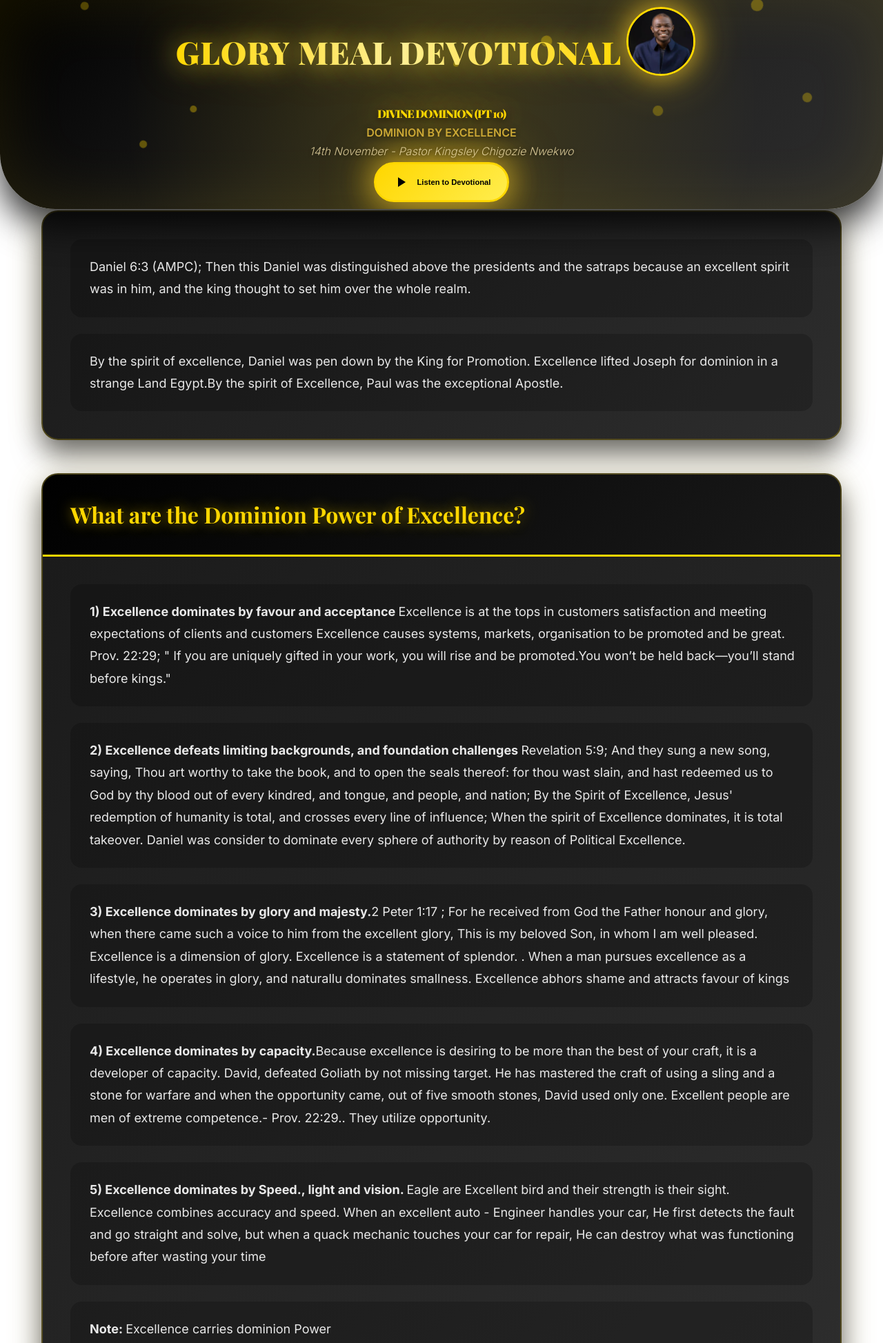
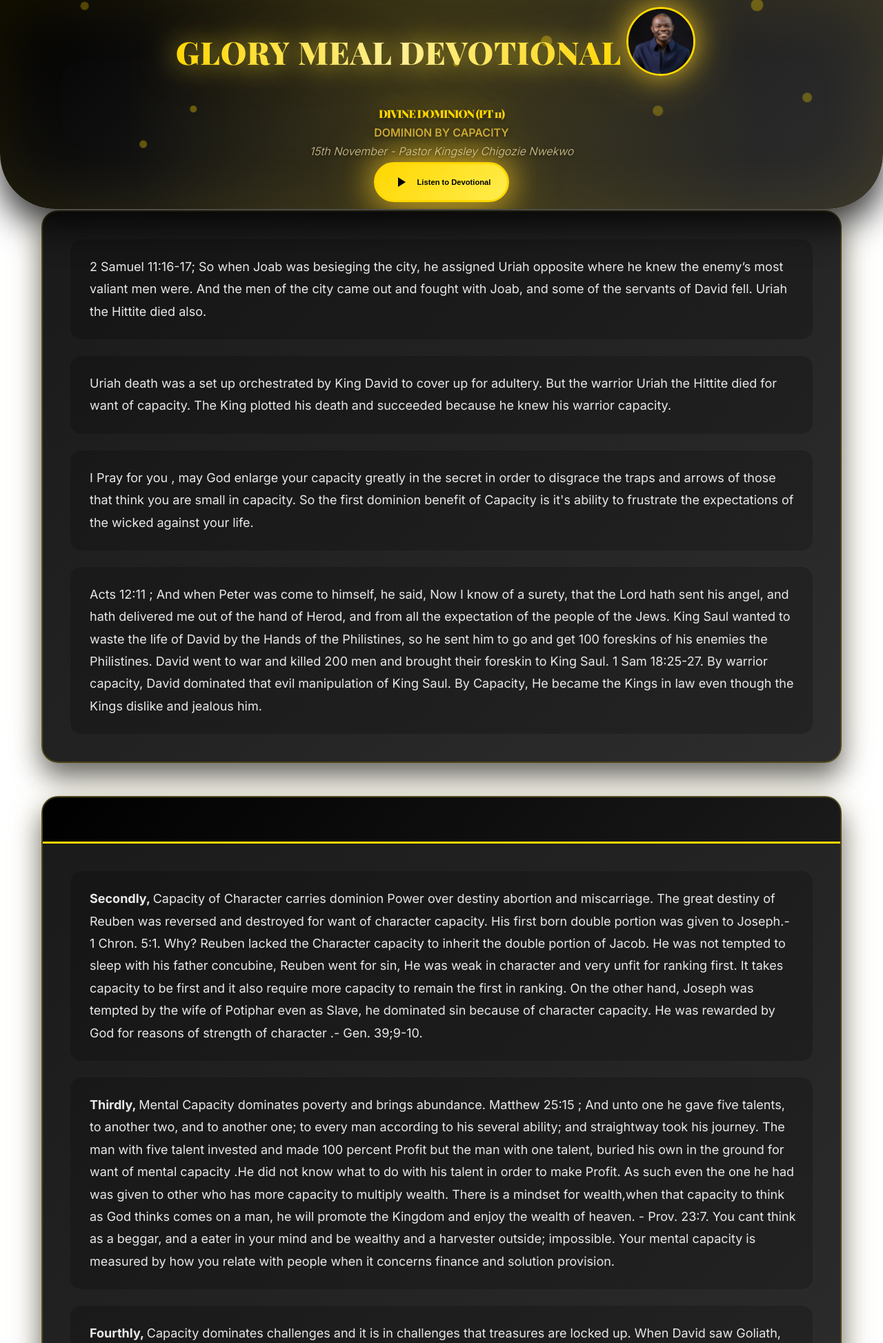
Before and after one commit to Improvisionwebber/DEVOTIONAL, a Django app: page / in a window 1280 px wide. Shown: the top 1947 px of the page at 69% size. Run offline with Django 5.2, Linux system fonts and the light colour scheme.

```diff
--- a/app/templates/index.html
+++ b/app/templates/index.html
@@ -864,13 +864,13 @@
          </div>
 
         <!-- Main Heading -->
-        <h1>DIVINE DOMINION (PT 10)</h1>
+        <h1>DIVINE DOMINION (PT 11)</h1>
 
         <!-- Subtitle -->
-        <h2>DOMINION BY EXCELLENCE</h2>
+        <h2>DOMINION BY CAPACITY</h2>
 
         <!-- Scripture Reference -->
-        <p>14th November - Pastor Kingsley Chigozie Nwekwo</p>
+        <p>15th November - Pastor Kingsley Chigozie Nwekwo</p>
 
         <!-- Play/Pause Button -->
         <button id="play-btn" class="btn btn-primary" onclick="togglePlayPause()">
@@ -890,11 +890,11 @@
       <!-- Card 1: Wind of the Spirit -->
       <div class="card" data-card="0">
         <div class="card-content">
-          <p data-paragraph="0">  Daniel 6:3 (AMPC); Then this Daniel was distinguished above the presidents and the satraps because an excellent spirit was in him, and the king thought to set him over the whole realm.   </p>
-          <p data-paragraph="1">By the spirit of excellence, Daniel was pen down by the King for  Promotion. Excellence lifted Joseph for dominion in a strange Land Egypt.By the spirit of Excellence, Paul was the exceptional Apostle. </p>
-            {% comment %} <p data-paragraph="1"> Light commands the attention of the great and Kings.  King  Solomon was looking for excellence, so He went to import technology. By light the Sidonites dominated sentiments and territorial barrier.  </p>  {% endcomment %}
+          <p data-paragraph="0">  2 Samuel 11:16-17; So when Joab was besieging the city, he assigned Uriah opposite where he knew the enemy’s most valiant men were. And the men of the city came out and fought with Joab, and some of the servants of David fell. Uriah the Hittite died also.   </p>
+          <p data-paragraph="1">Uriah death was a set up  orchestrated by King David to cover up for adultery. But the warrior Uriah the  Hittite died for want of capacity. The King plotted his death and succeeded because he knew his warrior capacity. </p>
+            <p data-paragraph="1"> I Pray for you , may God enlarge your capacity greatly in the secret in order to disgrace the traps and arrows of those that think you are small in capacity. So the first dominion benefit of  Capacity is it's ability to frustrate the expectations of the wicked against your life. </p>
            {% comment %} <h1 data-paragraph="1">What is outpouring of divinity and immortality?</h1> {% endcomment %}
-           {% comment %} <p data-paragraph="1">Isaiah 60:3 ; And the Gentiles shall come to thy light, and kings to the brightness of thy rising.  </p> {% endcomment %}
+           <p data-paragraph="1">Acts 12:11 ; And when Peter was come to himself, he said, Now I know of a surety, that the Lord hath sent his angel, and hath delivered me out of the hand of Herod, and from all the expectation of the people of the Jews. King Saul wanted to waste the life of David by the Hands of the Philistines, so he sent him to go and get 100 foreskins of his enemies the Philistines.  David went to war and killed 200 men and brought their foreskin to King Saul. 1 Sam 18:25-27. By  warrior capacity, David dominated that evil manipulation of King Saul. By Capacity, He became the Kings in law even though the Kings dislike and jealous him.  </p>
 
         </div>
       </div>
@@ -902,22 +902,22 @@
       <!-- Card 2: Benefits of Engaging the Four Winds -->
       <div class="card" data-card="1">
         <div class="card-header">
-          <h2 data-paragraph="1">What are the Dominion Power of Excellence?</h2>
+          {% comment %} <h2 data-paragraph="1">What are the Dominion Power of Excellence?</h2> {% endcomment %}
         </div>
         <div class="card-content">
-          <p data-paragraph="2"><strong>1) Excellence dominates by favour and acceptance </strong>Excellence is at the tops in customers satisfaction and meeting expectations of clients and customers  Excellence causes systems, markets, organisation to be promoted and be great. Prov. 22:29; " If you are uniquely gifted in your work, you will rise and be promoted.You won’t be held back—you’ll stand before kings."     </p>
+          <p data-paragraph="2"><strong>Secondly, </strong>Capacity of Character  carries dominion Power over destiny abortion and miscarriage. The great destiny of Reuben was reversed and destroyed for want of character capacity. His first born double portion was given to Joseph.- 1 Chron. 5:1. Why? Reuben lacked the Character capacity to inherit the double portion of Jacob. He was not tempted to sleep with his father concubine, Reuben went for sin, He was weak in character and very unfit for ranking first. It takes capacity to be first and it also require more capacity to remain the first in ranking.  On the other hand, Joseph was tempted by the wife of Potiphar even as Slave, he dominated sin because of character capacity. He was rewarded by God for reasons of strength of character .- Gen. 39;9-10.    </p>
 
-          <p data-paragraph="3"><strong>2) Excellence defeats limiting backgrounds, and foundation challenges </strong>  Revelation 5:9; And they sung a new song, saying, Thou art worthy to take the book, and to open the seals thereof: for thou wast slain, and hast redeemed us to God by thy blood out of every kindred, and tongue, and people, and nation; By the Spirit of Excellence, Jesus' redemption of humanity is total, and crosses every line of influence;  When the spirit of Excellence dominates, it is total takeover. Daniel was consider to dominate every sphere of authority by reason of Political Excellence.   </p>
+          <p data-paragraph="3"><strong>Thirdly,  </strong>Mental Capacity dominates poverty and brings abundance. Matthew 25:15 ; And unto one he gave five talents, to another two, and to another one; to every man according to his several ability; and straightway took his journey. The man with five talent invested and made 100 percent Profit but the man with one talent, buried his own in the ground for want of mental capacity .He did not know what to do with his talent in order to make Profit. As such even the one he had was given to other who has more capacity to multiply wealth. There is a mindset for wealth,when that capacity to think as God thinks comes on a man, he will promote the Kingdom and enjoy the wealth of heaven. - Prov. 23:7. You cant think as a beggar,  and a eater  in your mind and be wealthy and a harvester  outside; impossible.  Your mental capacity is measured by how you relate with people when it concerns finance and solution provision.    </p>
 
-          <p data-paragraph="4"><strong>3) Excellence dominates by glory and majesty.</strong>2 Peter 1:17 ; For he received from God the Father honour and glory, when there came such a voice to him from the excellent glory, This is my beloved Son, in whom I am well pleased. Excellence is a dimension of glory. Excellence is a statement of splendor. . When a man pursues excellence as a lifestyle, he operates in glory, and naturallu dominates smallness. Excellence abhors shame and attracts favour of kings    </p>
+          <p data-paragraph="4"><strong>Fourthly, </strong>Capacity dominates challenges and it is in challenges that treasures are locked up. When David saw Goliath, He dominated him by capacity.  1 Samuel 17:36 KJV Thy servant slew both the lion and the bear: and this uncircumcised Philistine shall be as one of them, seeing he hath defied the armies of the living God.   </p>
 
-          <p data-paragraph="5"><strong>4) Excellence dominates by capacity.</strong>Because excellence is desiring to be more than the best of your craft, it is a developer of capacity. David, defeated Goliath by not missing target. He has mastered the craft of using a sling and a stone for warfare  and when the opportunity came, out of five smooth stones, David used only one.  Excellent people are men of extreme competence.- Prov. 22:29.. They utilize opportunity.  </p>
+          {% comment %} <p data-paragraph="5"><strong>4) Excellence dominates by capacity.</strong>Because excellence is desiring to be more than the best of your craft, it is a developer of capacity. David, defeated Goliath by not missing target. He has mastered the craft of using a sling and a stone for warfare  and when the opportunity came, out of five smooth stones, David used only one.  Excellent people are men of extreme competence.- Prov. 22:29.. They utilize opportunity.  </p>
 
-          <p data-paragraph="6"><strong>5) Excellence dominates by Speed., light and vision. </strong>  Eagle are Excellent bird and their strength is their sight. Excellence combines accuracy and speed. When an excellent auto - Engineer handles your car, He first detects the fault and go straight and solve, but when a quack mechanic touches your car for repair, He can destroy what was functioning before after wasting your time    </p>
+          <p data-paragraph="6"><strong>5) Excellence dominates by Speed., light and vision. </strong>  Eagle are Excellent bird and their strength is their sight. Excellence combines accuracy and speed. When an excellent auto - Engineer handles your car, He first detects the fault and go straight and solve, but when a quack mechanic touches your car for repair, He can destroy what was functioning before after wasting your time    </p> {% endcomment %}
           {% comment %} <p data-paragraph="7">2 Peter 1:17 For he received from God the Father honour and glory, when there came such a voice to him from the excellent glory, This is my beloved Son, in whom I am well pleased.</p> {% endcomment %}
           {% comment %} <p data-paragraph="8"><strong>6) Light births promotion and elevation.</strong>Galatians 2:2 ; 'And I went up by revelation" When God desires to lift a man into greatness , He grant the person access to deeper light. Joseph was promoted by light, Daniel the same light distinguished him. Paul dominated smallness by light.  </p> {% endcomment %}
 
-          <p data-paragraph="6"><strong>Note: </strong> Excellence carries dominion Power </p>
+          <p data-paragraph="6"><strong>Note: </strong> Capacity brings dominion. You can't think as a begger in your mind and end up as a king on earth, impossible. Your mentality determines your size 🔥</p>
         </div>
       </div>
 
@@ -927,7 +927,7 @@
           <h2 data-paragraph="7">Prayer / Declaration</h2>
         </div>
         <div class="card-content">
-          <p data-paragraph="7">Lord, let the Spirit of excellence rest upon my life in Jesus name</p>
+          <p data-paragraph="7">Lord enlarge my capacity, give me a mind of "volcano" in Jesus Name.</p>
         </div>
       </div>
     </main>
```
